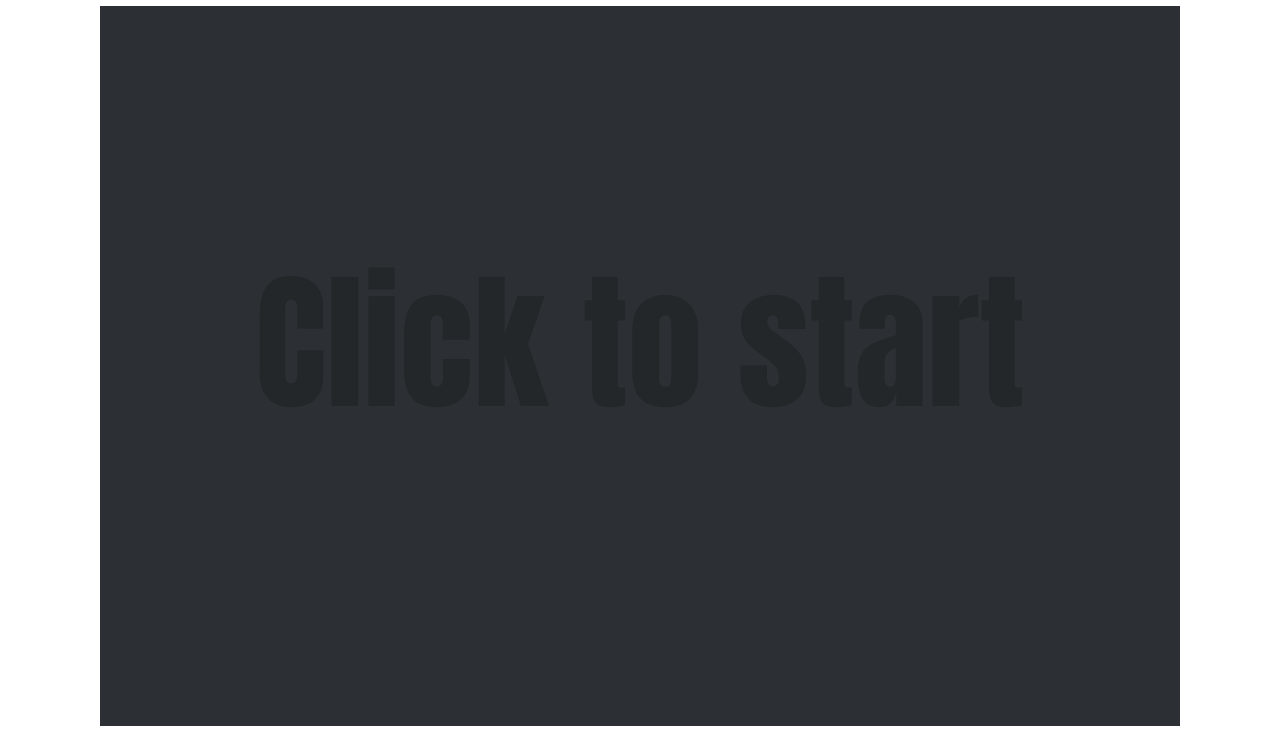
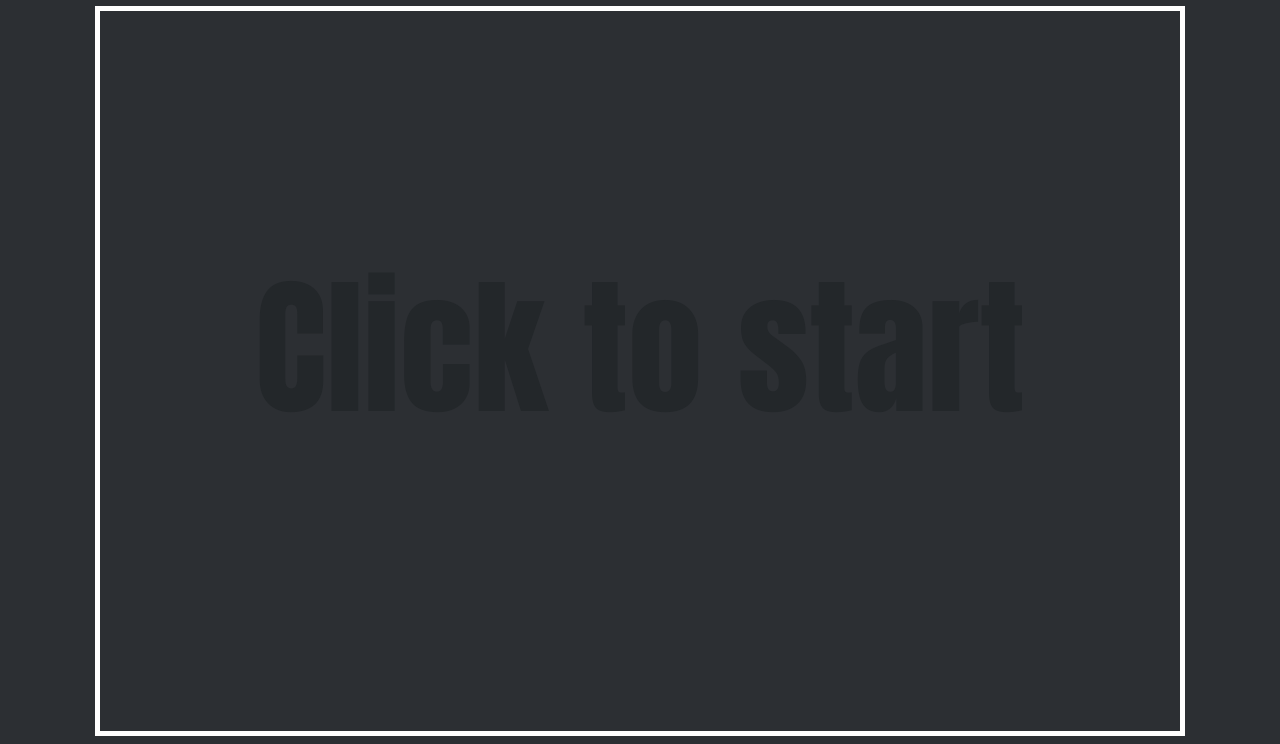
Before and after one commit to SirHorseIV/Click-Speed-Test, a plain HTML site: page index.html in a window 1280 px wide. Shown: the part 75-819 px from the top of the page. Drawn offline with Linux system fonts and the light colour scheme.

Commit message:
Cosmetic updates

```diff
--- a/index.html
+++ b/index.html
@@ -7,6 +7,7 @@
       body {
         font-family:verdana;
         text-align:center;
+        color: white
       }
       canvas {
         padding-left: 0;
@@ -15,10 +16,11 @@
         margin-right: auto;
         display: block;
         width: 1080px;
+        border: white 5px solid;
       }
     </style>
   </head>
-  <body>
+  <body style="background-color:#2C2F33;">
     <h1>Click Speed Test</h1>
     <canvas id="gameScreen" width="1080" height="720"></canvas>
     <script src="js/index.js"></script>
```
